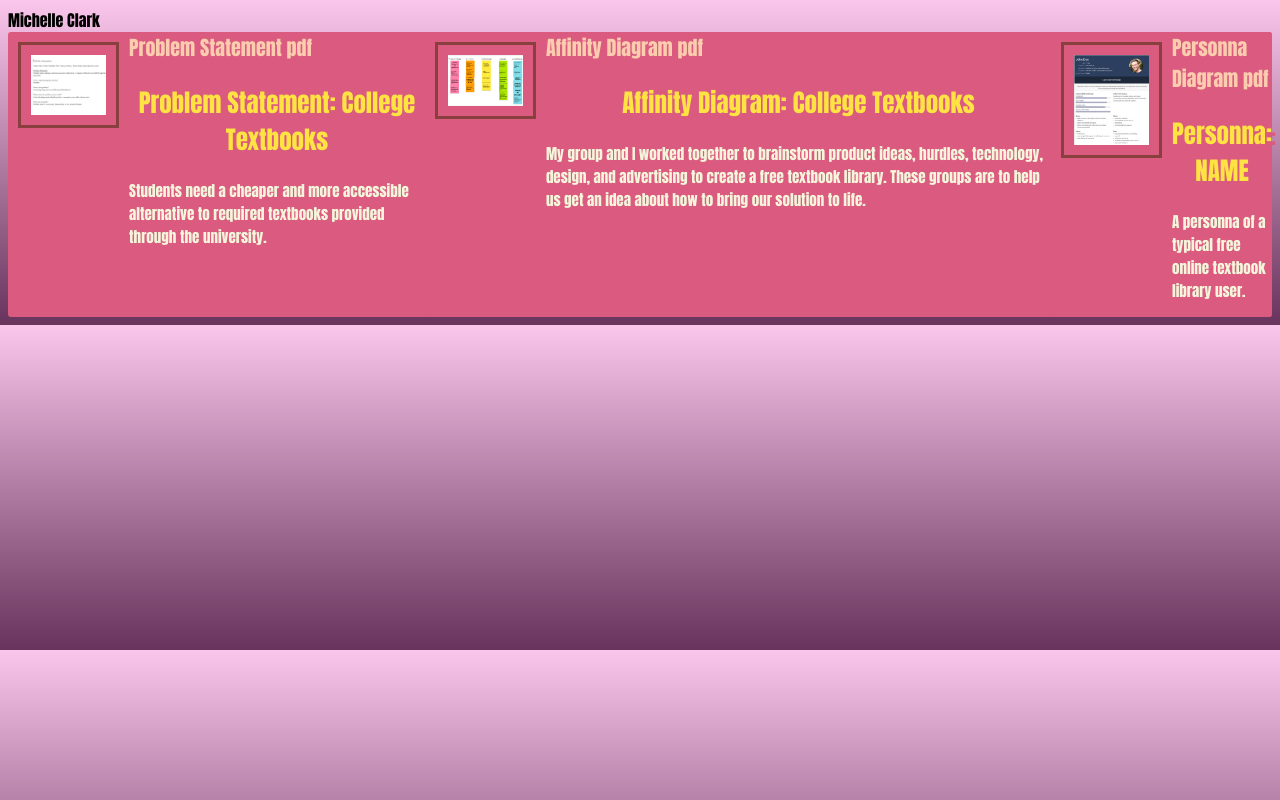
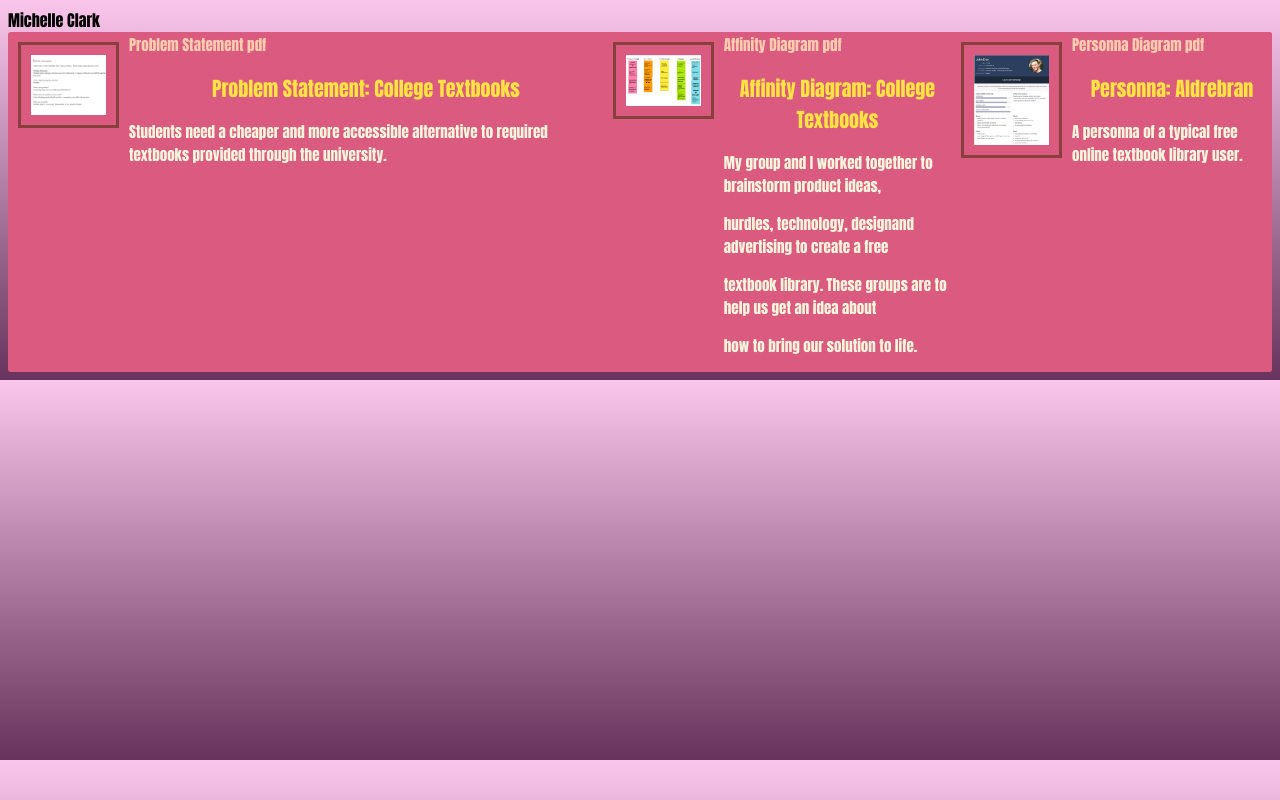
Before and after one commit to MM-Clark/MM-Clark.github.io, a plain HTML site: page index.html in a window 1280 px wide. Drawn offline with Linux system fonts and the light colour scheme.

Commit message:
Add files via upload

```diff
--- a/index.html
+++ b/index.html
@@ -22,10 +22,10 @@
              <a href="files/affinity-diagram.pdf"><img src="images/affinity-diagram.png"></a>
              <section class="ass-details">
                  <a href="files/affinity-diagram.pdf"> Affinity Diagram pdf<h2>Affinity Diagram: College Textbooks</h2></a>
-                 <p>
-                     My group and I worked together to brainstorm product ideas, hurdles, technology, design, and advertising to create a free textbook library.
-                     These groups are to help us get an idea about how to bring our solution to life.
-                 </p>
+                 <p>My group and I worked together to brainstorm product ideas, </p>
+                <p>hurdles, technology, designand advertising to create a free </p>
+                <p>textbook library. These groups are to help us get an idea about </p>
+                <p>how to bring our solution to life. </p>
              </section>
         </section>
 
@@ -33,7 +33,7 @@
         <section class="assignment">
             <a href="files/personna.pdf"><img src="images/personna.png"></a>
             <section class="ass-details">
-                <a href="files/personna.pdf"> Personna Diagram pdf<h2>Personna: NAME</h2></a>
+                <a href="files/personna.pdf"> Personna Diagram pdf<h2>Personna: Aldrebran</h2></a>
                 <p>
                 A personna of a typical free online textbook library user.
                 </p>
--- a/styles.css
+++ b/styles.css
@@ -25,7 +25,7 @@ body {
 h1 {
     text-align:center;
     text-decoration:bold;
-    font-size: 50px;
+    font-size: 30px;
     color: rgb(255, 227, 67);
     text-shadow: 2px 2px 0px rgb(104, 51, 92);
     text-shadow: 4px 4px 0px rgb(218, 91, 127);
@@ -34,7 +34,7 @@ h1 {
 h2{
     text-align:center;
     text-decoration:bold;
-    font-size: 25px;
+    font-size: 20px;
     color: rgb(255, 227, 67);
     text-shadow: 2px 2px 0px rgb(104, 51, 92);
     text-shadow: 4px 4px 0px rgb(218, 91, 127);
@@ -42,7 +42,7 @@ h2{
 
 a {
     text-decoration:none;
-    font-size: 20px;
+    font-size: 15px;
     color:#fcccaf
 }
 
```
